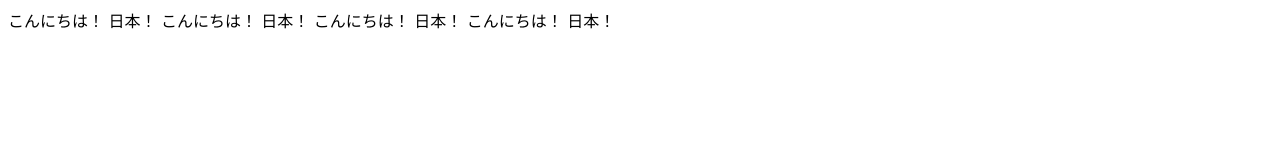
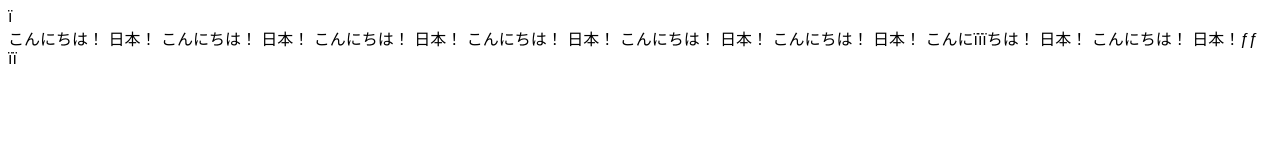
Before and after one commit to tabiojisann/front-lesson, a plain HTML site: page 01_基礎知識/06_エディタのショートカット/index.html in a window 1280 px wide. Drawn offline with nearby package versions, Linux system fonts and the light colour scheme; files that its build step writes are made by us from their sources.

Commit message:
ショートカット

```diff
--- a/01_基礎知識/06_エディタのショートカット/index.html
+++ b/01_基礎知識/06_エディタのショートカット/index.html
@@ -6,13 +6,15 @@
         <meta http-equiv="X-UA-Compatible" content="ie=edge">
         <title>Document</title>
         <link rel="stylesheet" href="style.css">
-    </head>
+    </head>ï
     <body>
         <div class="parent">
-            <span id="first" class="cls">こんにちは！ 日本！</span>
+            <span id="first" class="cls">こんにちは！ 日本！</span> <span>こんにちは！ 日本！</span>
             <span>こんにちは！ 日本！</span>
-            <span>こんにちは！ 日本！</span>
-            <span>こんにちは！ 日本！</span>
+            <span>こんにちは！ 日本！</span> <span>こんにちは！ 日本！</span>
+            <span>こんにちは！ 日本！</span>   <span>こんにïïïちは！ 日本！</span>
+            <span>こんにちは！ 日本！</span>ƒƒ
+
         </div>
     </body>
-</html>
+</html>ïï
```
